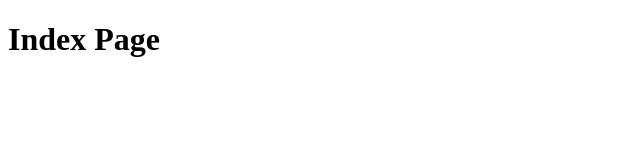
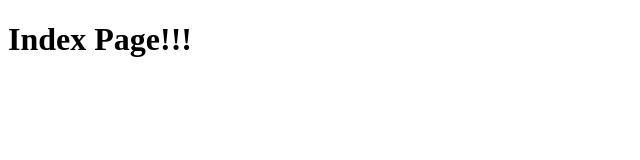
Before and after one commit to noomdalv/microservices_ticketer, a Next.js app in the folder client/: page / in a window 1280 px wide. Shown: the top 160 px of the page, without its empty margins (0-640 px from the left). Built offline with nearby package versions, Linux system fonts and the light colour scheme.

Commit message:
created next.config.js to set refresh every 300ms

```diff
--- /dev/null
+++ b/client/next.config.js
@@ -0,0 +1,6 @@
+module.exports = {
+	WebpackDevMiddleware: (config) => {
+		config.watchOptions.poll = 300;
+		return config;
+	},
+};
--- a/client/pages/index.js
+++ b/client/pages/index.js
@@ -1,5 +1,5 @@
 const index = () => {
-	return <h1>Index Page</h1>;
+	return <h1>Index Page!!!</h1>;
 };
 
 export default index;
```
Also changed, not shown: 1 other file (tests, documents, lock files or other folders).
